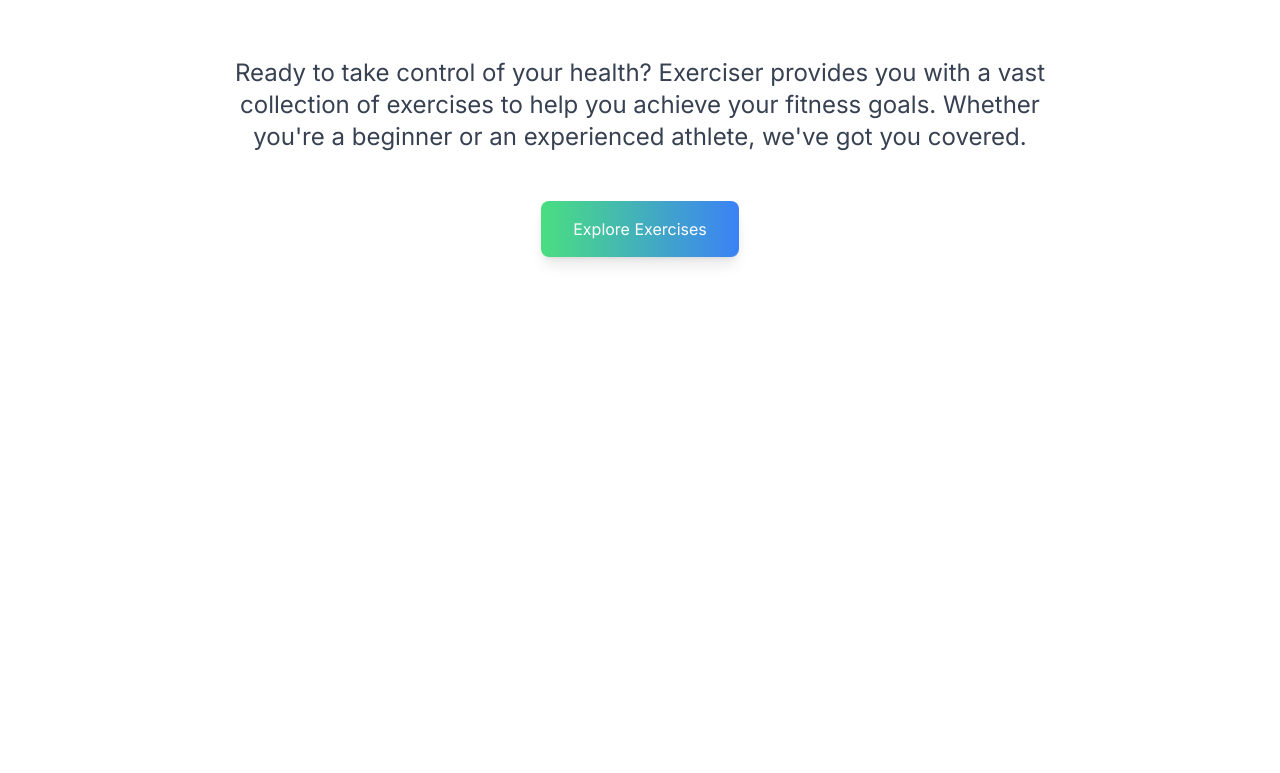
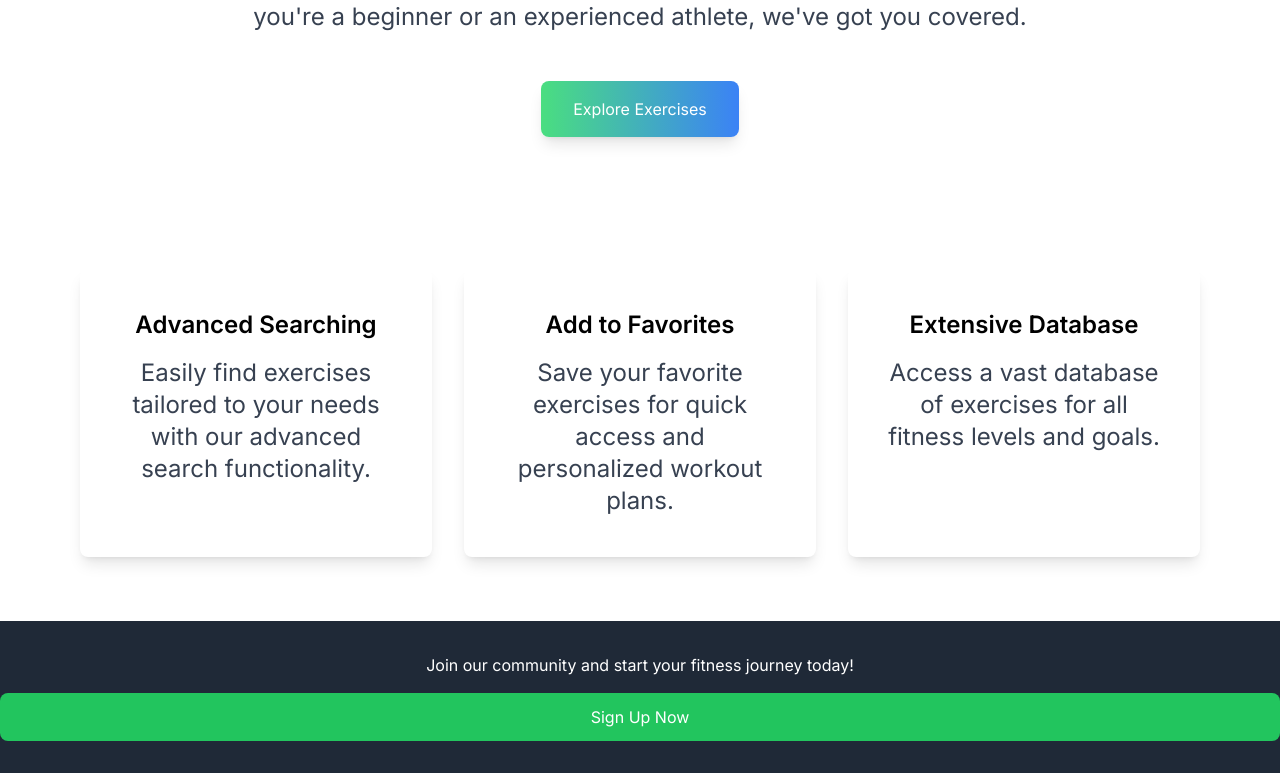
Before and after one commit to Bartosz-Koza/exerciser, a Next.js app in the folder frontend/: page / in a window 1280 px wide. Shown: the part 355-1128 px from the top of the page. Before the commit the page ends 800 px from the top, so only its background shows below. Built offline with nearby package versions, Linux system fonts and the light colour scheme.

Commit message:
małe fixy i nie tylko

```diff
--- a/frontend/app/exercises/page.tsx
+++ b/frontend/app/exercises/page.tsx
@@ -42,14 +42,17 @@ function Exercises() {
   //   },
   // });
 
+  // console.log(data)
+
   const data = dummy
 
   return (
     <>
       <Menu />
       <div className="grid grid-cols-1 xl:grid-cols-6 gap-8 px-5 ml-[300px] py-4 ">
-        {
-          data.map((item: PostType, index) => {
+      {
+        // !isLoading &&
+          data.map((item: PostType, index: any) => {
             return (
               <>
                 <Post item={item} isFav={false} index={index} />
--- a/frontend/app/page.tsx
+++ b/frontend/app/page.tsx
@@ -5,12 +5,12 @@ import { motion } from "framer-motion";
 
 export default function Home() {
   return (
-    <div>
+    <>
       <motion.div
         initial={{ opacity: 0, scale: 0.5 }}
         animate={{ opacity: 1, scale: 1 }}
         transition={{ duration: 0.5 }}
-      className="flex flex-col justify-center items-center h-[90vh] text-center"
+        className="flex flex-col justify-center items-center h-[60vh] text-center"
       >
         <h1 className="text-5xl md:text-7xl lg:text-8xl font-bold text-gray-900 mb-12">
           Welcome to Exerciser!
@@ -27,6 +27,32 @@ export default function Home() {
           </p>
         </Link>
       </motion.div>
+
+      <div className="container mx-auto py-16 px-6 md:px-12 lg:px-20 text-2xl">
+        <div className="grid grid-cols-1 md:grid-cols-2 lg:grid-cols-3 gap-8">
+          <div className="bg-white rounded-lg shadow-lg p-10 text-center">
+            <h3 className="text-2xl font-semibold mb-4">Advanced Searching</h3>
+            <p className="text-gray-700">Easily find exercises tailored to your needs with our advanced search functionality.</p>
           </div>
+          <div className="bg-white rounded-lg shadow-lg p-10  text-center">
+            <h3 className="text-2xl font-semibold mb-4">Add to Favorites</h3>
+            <p className="text-gray-700">Save your favorite exercises for quick access and personalized workout plans.</p>
+          </div>
+          <div className="bg-white rounded-lg shadow-lg p-10  text-center">
+            <h3 className="text-2xl font-semibold mb-4">Extensive Database</h3>
+            <p className="text-gray-700">Access a vast database of exercises for all fitness levels and goals.</p>
+          </div>
+        </div>
+      </div>
+
+      <footer className="bg-gray-800 text-white py-8">
+        <div className="container mx-auto text-center">
+          <p className="mb-4">Join our community and start your fitness journey today!</p>
+          <Link href="/signup">
+            <p className="bg-green-500 hover:bg-green-700 text-white px-6 py-3 rounded-lg transition-all duration-300">Sign Up Now</p>
+          </Link>
+        </div>
+      </footer>
+    </>
   );
 }
--- a/frontend/app/profile/page.tsx
+++ b/frontend/app/profile/page.tsx
@@ -25,11 +25,12 @@ const Profile = () => {
     router.push("/");
   }
 
-  const { data } = useQuery({
-    queryFn: fav_get,
-    queryKey: ["fav_data"],
-    staleTime: Infinity
+  const { data, refetch } = useQuery({
+    queryKey: ['fav_data'],
+    queryFn: fav_get
   });
+
+
 
   return (
     <div className="flex flex-col items-start  min-h-[90vh] py-8 px-4 overflow-hidden">
--- a/frontend/components/post.tsx
+++ b/frontend/components/post.tsx
@@ -28,18 +28,15 @@ export const Post =  ({ item, isFav,index }: { item: PostType, isFav: boolean,in
     deleteFav.mutate(index)
   }
 
-
-
   useEffect(() => {
     if(isFav){
       setFill('red')
     }
-
   },[])
 
   const deleteFav = useMutation({
     mutationFn: delete_fav,
-    onSuccess: () => setFill('white')
+    onSuccess: () => {setFill('white'),queryClient.invalidateQueries({queryKey:['fav_data']});}
   })
 
   const mutation = useMutation({
--- a/frontend/components/profile.tsx
+++ b/frontend/components/profile.tsx
@@ -38,7 +38,7 @@ const ProfilePic = () => {
           </ul>
         ) : (
           <ul className="absolute right-0 mt-2 w-48 bg-white border rounded-lg shadow-xl">
-            <li className="px-4 py-2  hover:bg-gray-100gt">
+            <li className="px-4 py-2 hover:bg-gray-100">
               <Link href={"/profile"}>
                 <p>{user_data.user.name}</p>
               </Link>
--- a/frontend/lib/api.ts
+++ b/frontend/lib/api.ts
@@ -72,7 +72,7 @@ export async function apiCall() {
   };
 
     const response = await axios.request(options);
-    return response
+    return response.data
 }
 
 export async function api_id(id: string) {
```
Also changed, not shown: 2 other files (tests, documents, lock files or other folders). Lines whose indentation alone changed are shown as unchanged.
